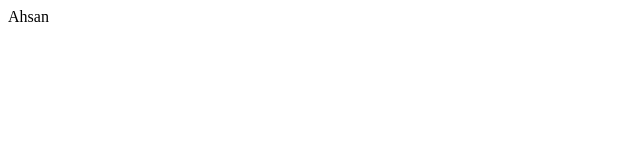
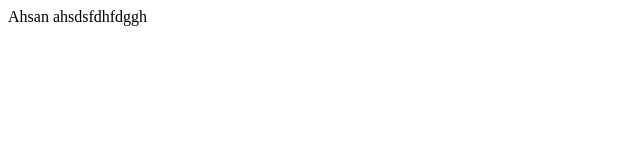
Before and after one commit to ahsan1o/CpWeek11, a plain HTML site: page index.html in a window 1280 px wide. Shown: the whole page, without its empty margins (0-640 px from the left). Drawn offline with Linux system fonts and the light colour scheme.

Commit message:
changes in main

```diff
--- a/index.html
+++ b/index.html
@@ -4,5 +4,7 @@
 </head>
 <body>
 Ahsan
+
+ahsdsfdhfdggh
 </body>
 </html>
```
